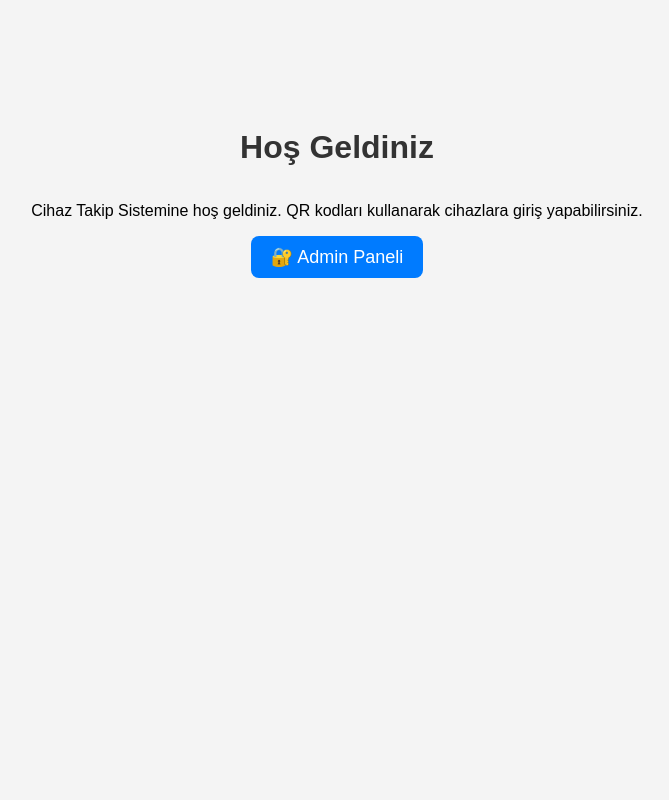
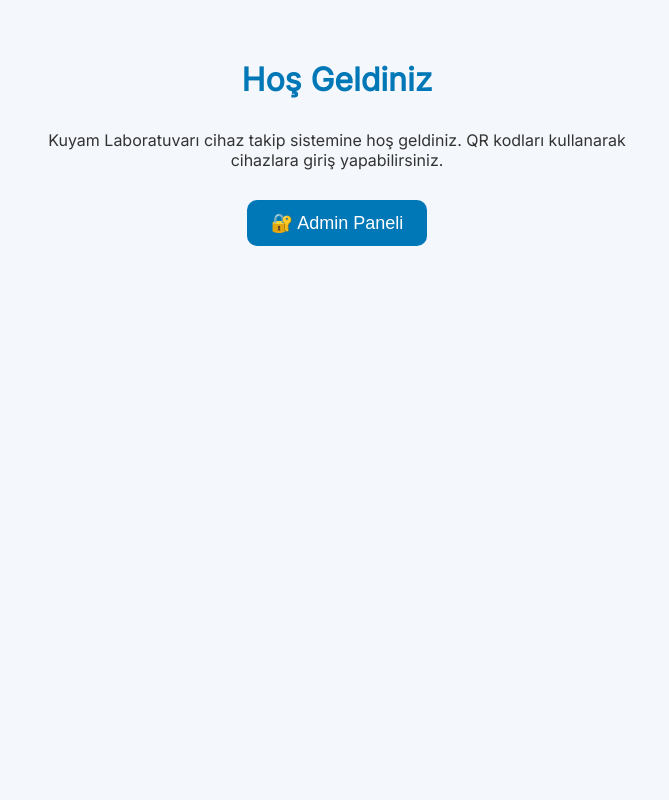
Before and after one commit to Sudenazkaranfil/qr-code-device-tracking-system, a Flask app: page / in a window 1280 px wide. Shown: the whole page, without its empty margins (303-972 px from the left). Run offline with Flask 3, Linux system fonts and the light colour scheme; some libraries are stand-ins or nearby versions.

Commit message:
Update index.html

```diff
--- a/templates/index.html
+++ b/templates/index.html
@@ -3,59 +3,87 @@
 <head>
   <meta charset="UTF-8">
   <title>Cihaz Takip Sistemi</title>
+  <meta name="viewport" content="width=device-width, initial-scale=1.0">
+  <link href="https://fonts.googleapis.com/css2?family=Inter&display=swap" rel="stylesheet">
   <style>
     body {
-            font-family: Arial, sans-serif;
-            background-color: #f4f4f4;
+      font-family: 'Inter', sans-serif;
+      background-color: #f4f7fb;
+      margin: 0;
+      padding: 0;
       display: flex;
       flex-direction: column;
       align-items: center;
-            padding-top: 100px;
+      justify-content: flex-start;
+      min-height: 100vh;
     }
+
     h1 {
+      color: #0077b6;
+      margin-top: 60px;
+      font-size: 32px;
+    }
+
+    p {
+      font-size: 16px;
       color: #333;
-            margin-bottom: 20px;
+      text-align: center;
+      max-width: 600px;
+      margin: 10px 20px 30px;
     }
+
     .button {
-            padding: 10px 20px;
+      padding: 12px 24px;
       font-size: 18px;
       border: none;
-            background-color: #007BFF;
+      background-color: #0077b6;
       color: white;
-            border-radius: 8px;
+      border-radius: 10px;
       cursor: pointer;
+      transition: background-color 0.3s ease;
     }
+
     .button:hover {
-            background-color: #0056b3;
+      background-color: #023e8a;
     }
+
     .form-container {
       display: none;
+      background: white;
+      padding: 30px 20px;
+      border-radius: 12px;
+      box-shadow: 0 4px 20px rgba(0,0,0,0.1);
+      max-width: 360px;
+      width: 90%;
       margin-top: 30px;
-            background: white;
-            padding: 20px;
-            border-radius: 8px;
-            box-shadow: 0 0 10px rgba(0,0,0,0.1);
-            width: 300px;
     }
+
     .form-container input {
       width: 100%;
-            padding: 10px;
-            margin: 8px 0;
+      padding: 12px;
+      margin: 10px 0;
+      border-radius: 8px;
+      border: 1px solid #ccc;
       box-sizing: border-box;
+      font-size: 15px;
     }
+
     .form-container button {
       width: 100%;
-            padding: 10px;
+      padding: 12px;
       background-color: #28a745;
       border: none;
       color: white;
       font-size: 16px;
-            border-radius: 5px;
+      border-radius: 8px;
       cursor: pointer;
+      transition: background-color 0.3s ease;
     }
+
     .form-container button:hover {
       background-color: #218838;
     }
+
     .message {
       color: red;
       margin-top: 10px;
@@ -71,7 +99,7 @@
 <body>
 
   <h1>Hoş Geldiniz</h1>
-    <p>Cihaz Takip Sistemine hoş geldiniz. QR kodları kullanarak cihazlara giriş yapabilirsiniz.</p>
+  <p>Kuyam Laboratuvarı cihaz takip sistemine hoş geldiniz. QR kodları kullanarak cihazlara giriş yapabilirsiniz.</p>
 
   <button class="button" onclick="showForm()">🔐 Admin Paneli</button>
 
```
Lines whose indentation alone changed are shown as unchanged.
